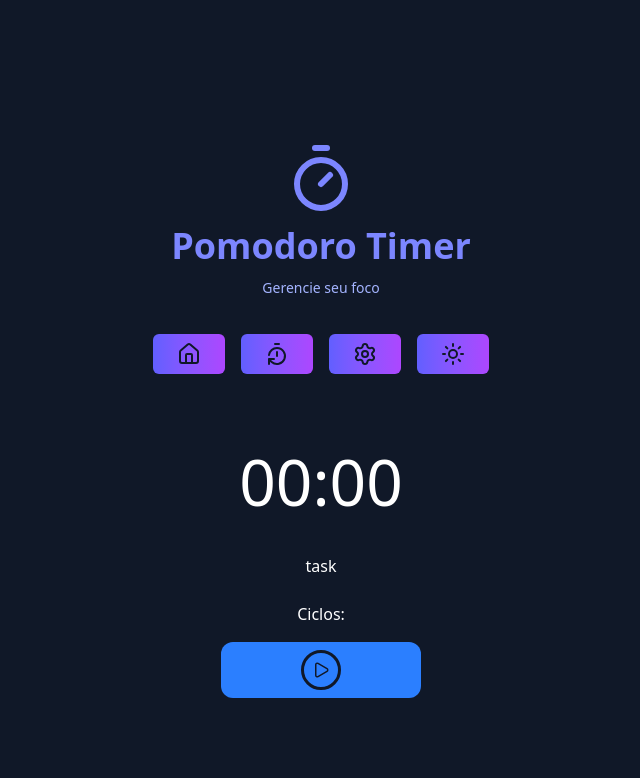
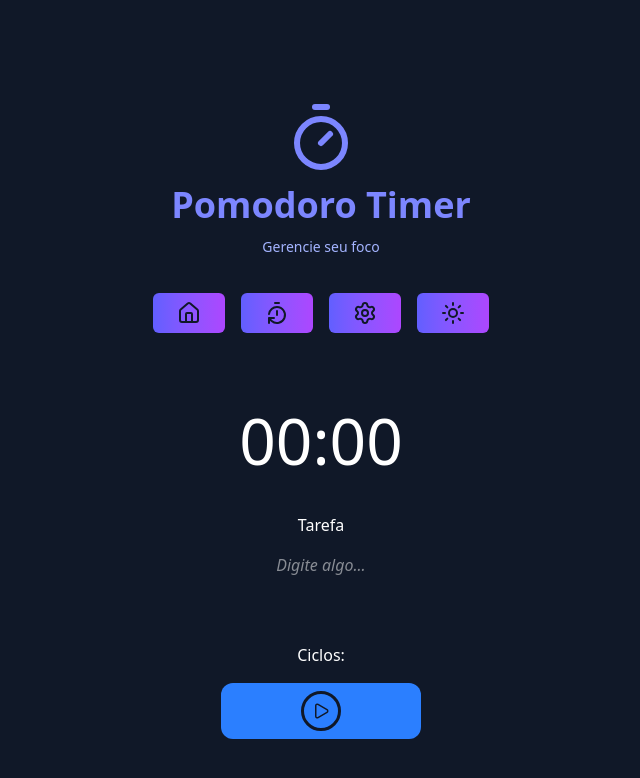
Before and after one commit to yasmin-code-tech/Pomodoro, a React (Vite) app in the folder Pomodoro/: page / in a window 1280 px wide. Shown: the top 778 px of the page, without its empty margins (319-959 px from the left). Built offline with nearby package versions, Linux system fonts and the light colour scheme.

Commit message:
style: estilizacao do component DefaultInput

```diff
--- a/Pomodoro/src/App.tsx
+++ b/Pomodoro/src/App.tsx
@@ -1,7 +1,8 @@
 
 import { PlayIcon} from 'lucide-react';
 import './App.css'
-import {useState} from 'react';
+
+//components
 import {Logo} from './components/Logo';
 import {Menu} from './components/Menu';
 import {CountDown} from './components/CountDown';
@@ -27,7 +28,8 @@ export function App() {
 
     <CountDown/>
 
-    <DefaultInput type='text'/>
+    <DefaultInput labelText='Tarefa' id='task' type='text' title='MeuTitulo' placeholder='Digite algo...'
+    />
 
 
 
--- a/Pomodoro/src/components/DefaultInput.tsx
+++ b/Pomodoro/src/components/DefaultInput.tsx
@@ -4,14 +4,34 @@ import "../App.css";
 type DefaultInputProps  =
 {
     id: string;
+    labelText?: string;
 } & React.ComponentProps<'input'>;
 
-export function DefaultInput({ id,type }: DefaultInputProps){
+export function DefaultInput({ id, type, labelText, ...rest }: DefaultInputProps){
  return(
     <>
     <div className='flex flex-col justify-center items-center mt-6'>
-       <label htmlFor={id}>task</label>
-       <input type={type} id={id} />
+       {
+        labelText && <label htmlFor={id} className='text-[16px]'>{labelText}</label>
+       }
+
+       <input type={type} id={id} {...rest}
+       className='w-full
+         border-0
+         border-b-2
+         border-transparent
+         bg-transparent
+         focus:outline-none
+         focus:border-indigo-500
+         transition-colors
+         mb-16
+         mt-4
+         flex
+         items-center
+         justify-center
+         italic
+         text-center
+         '/>
     </div>
     </>
  )
```
